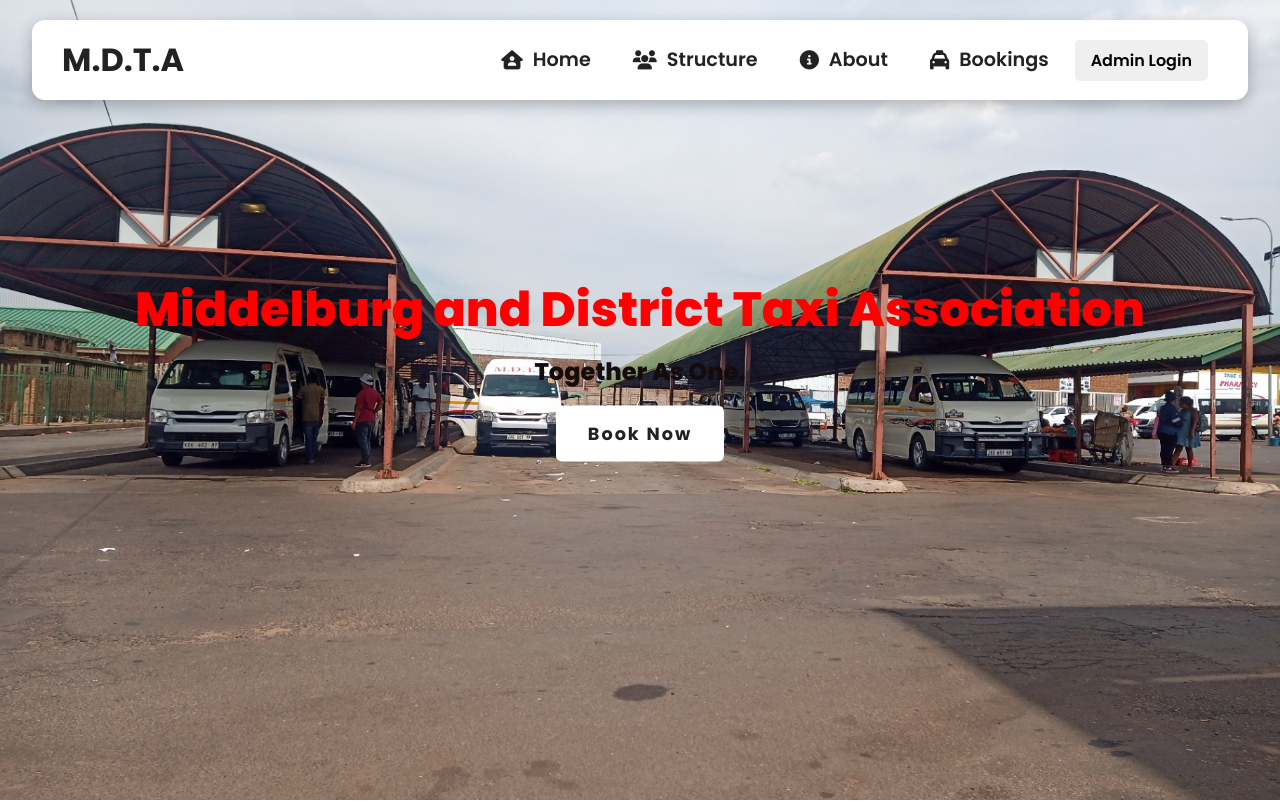
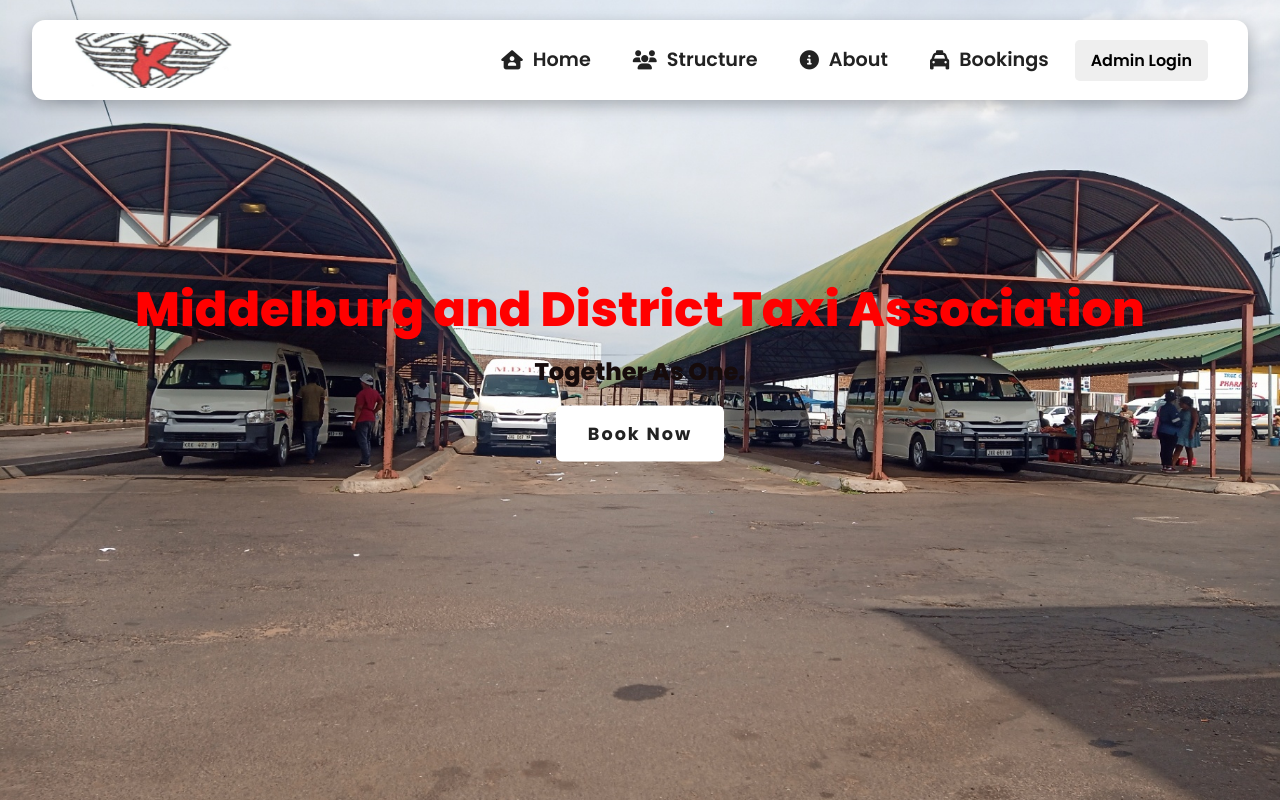
Before and after one commit to ThembaMahlangu/mdta, a React (Create React App) app in the folder frontend/: page / in a window 1280 px wide. Shown: the top 802 px of the page. Built offline with nearby package versions, Linux system fonts and the light colour scheme.

Commit message:
replacing association

```diff
--- a/frontend/src/components/Footer.js
+++ b/frontend/src/components/Footer.js
@@ -73,7 +73,7 @@
       </div>
       <div className="copyright">
         <p className="copyright-content">2023 Copyright | M.D.T.A</p>
-        <a href='https://wa.me/+27769360246'> Designed by EduLinkage</a>
+        <a href='https://wa.me/+27769360246'> Designed by AsyncFam</a>
       </div>
     </>
   );
--- a/frontend/src/components/Navbar.js
+++ b/frontend/src/components/Navbar.js
@@ -2,6 +2,7 @@
 import "./NavbarStyles.css";
 import { MenuItems } from "./MenuItems";
 import { Link } from "react-router-dom";
+import LogoYam from "../assets/mdtalogo.png";
 
 class Navbar extends Component {
   // Set state
@@ -14,8 +15,7 @@
   render() {
     return (
       <nav className="NavbarItems">
-        <h1 className="navbar-logo">M.D.T.A</h1>
-
+      <img style={{height:75, width:180, padding: 10}} src={LogoYam}/>
           <div className="menu-icons" onClick={this.handleClick}>
             <i className={this.state.clicked ? "fas fa-times" : "fas fa-bars"}></i>
           </div>
```
Also changed, not shown: frontend/src/assets/mdtalogo.png (added).
